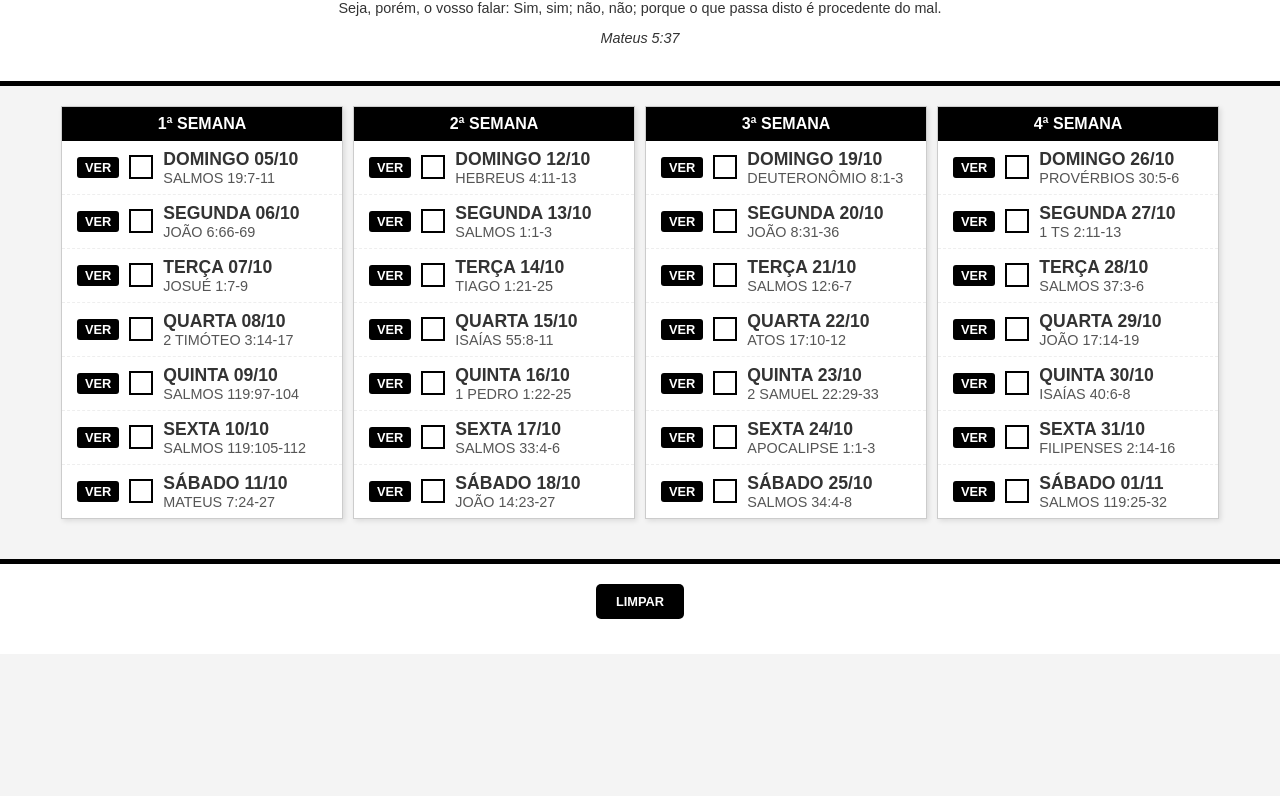
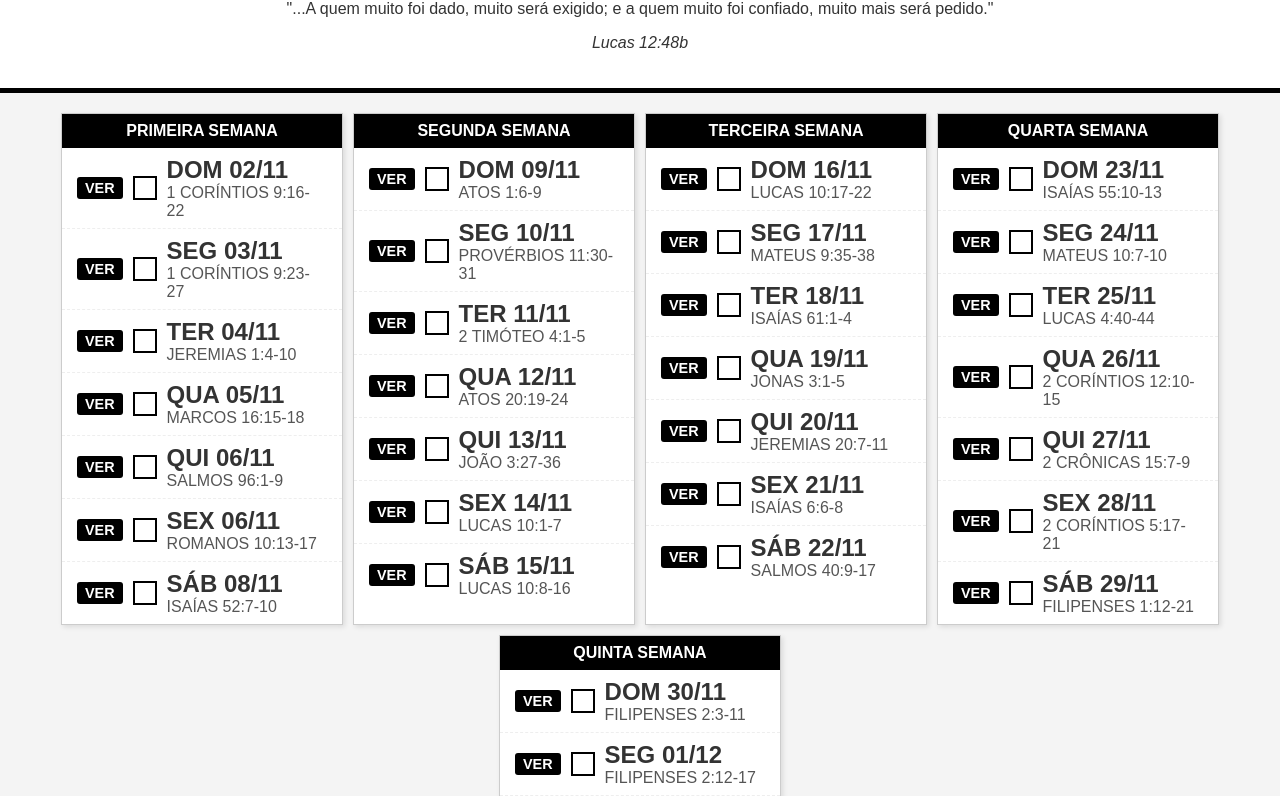
Before and after one commit to alefeufei/LeituraBiblica, a plain HTML site: page index.html in a window 1280 px wide. Shown: the part 105-901 px from the top of the page. Before the commit the page ends 800 px from the top, so only its background shows below. Drawn offline with Linux system fonts and the light colour scheme; a web font is replaced by a local one.

Commit message:
mudança de versão com localstorage corrigido.

```diff
--- a/index.html
+++ b/index.html
@@ -3,7 +3,7 @@
 <head>
     <meta charset="UTF-8">
     <meta name="viewport" content="width=device-width, initial-scale=1.0">
-    <title>Mês da Palavra Honrada - Leitura Bíblica</title>
+    <title>Mês da Maior Responsabilidade - Leitura Bíblica</title>
     <link rel="stylesheet" href="styles.css">
     <link rel="preconnect" href="https://fonts.googleapis.com">
     <link rel="preconnect" href="https://fonts.gstatic.com" crossorigin>
@@ -21,9 +21,9 @@
 <body>
 
     <header>
-        <h1>MÊS DA <br> PALAVRA HONRADA</h1>
-        <p class="subtitle">Seja, porém, o vosso falar: Sim, sim; não, não; porque o que passa disto é procedente do mal.</p>
-        <p class="reference">Mateus 5:37</p>
+        <h1>MÊS DA MAIOR <br>RESPONSABILIDADE</h1>
+        <p class="subtitle">"...A quem muito foi dado, muito será exigido; e a quem muito foi confiado, muito mais será pedido."</p>
+        <p class="reference">Lucas 12:48b</p>
     </header>
 
     <main class="schedule-container">
@@ -33,6 +33,8 @@
         <button id="resetButton" class="reset-button">LIMPAR</button>
     </footer>
 
-    <script src="script.js"></script>
+    <!-- REMOVI A DUPLICAÇÃO - Agora carrega apenas UMA vez com versão -->
+    <script src="script.js?v=1.0.2"></script>
+
 </body>
 </html>
--- a/script.js
+++ b/script.js
@@ -1,134 +1,182 @@
-document.addEventListener('DOMContentLoaded', () => {
+// Versão do código - aumente este número quando fizer alterações
+const CODE_VERSION = "1.0.2";
+
+document.addEventListener("DOMContentLoaded", () => {
   const scheduleData = [
-        // 1ª SEMANA
-        { dia: "DOMINGO 05/10", leitura: "SALMOS 19:7-11" },
-        { dia: "SEGUNDA 06/10", leitura: "JOÃO 6:66-69" },
-        { dia: "TERÇA 07/10", leitura: "JOSUÉ 1:7-9" },
-        { dia: "QUARTA 08/10", leitura: "2 TIMÓTEO 3:14-17" },
-        { dia: "QUINTA 09/10", leitura: "SALMOS 119:97-104" },
-        { dia: "SEXTA 10/10", leitura: "SALMOS 119:105-112" },
-        { dia: "SÁBADO 11/10", leitura: "MATEUS 7:24-27" },
+    // PRIMEIRA SEMANA
+    { dia: "DOM 02/11", leitura: "1 CORÍNTIOS 9:16-22" },
+    { dia: "SEG 03/11", leitura: "1 CORÍNTIOS 9:23-27" },
+    { dia: "TER 04/11", leitura: "JEREMIAS 1:4-10" },
+    { dia: "QUA 05/11", leitura: "MARCOS 16:15-18" },
+    { dia: "QUI 06/11", leitura: "SALMOS 96:1-9" },
+    { dia: "SEX 06/11", leitura: "ROMANOS 10:13-17" },
+    { dia: "SÁB 08/11", leitura: "ISAÍAS 52:7-10" },
 
-        // 2ª SEMANA
-        { dia: "DOMINGO 12/10", leitura: "HEBREUS 4:11-13" },
-        { dia: "SEGUNDA 13/10", leitura: "SALMOS 1:1-3" },
-        { dia: "TERÇA 14/10", leitura: "TIAGO 1:21-25" },
-        { dia: "QUARTA 15/10", leitura: "ISAÍAS 55:8-11" },
-        { dia: "QUINTA 16/10", leitura: "1 PEDRO 1:22-25" },
-        { dia: "SEXTA 17/10", leitura: "SALMOS 33:4-6" },
-        { dia: "SÁBADO 18/10", leitura: "JOÃO 14:23-27" },
+    // SEGUNDA SEMANA
+    { dia: "DOM 09/11", leitura: "ATOS 1:6-9" },
+    { dia: "SEG 10/11", leitura: "PROVÉRBIOS 11:30-31" },
+    { dia: "TER 11/11", leitura: "2 TIMÓTEO 4:1-5" },
+    { dia: "QUA 12/11", leitura: "ATOS 20:19-24" },
+    { dia: "QUI 13/11", leitura: "JOÃO 3:27-36" },
+    { dia: "SEX 14/11", leitura: "LUCAS 10:1-7" },
+    { dia: "SÁB 15/11", leitura: "LUCAS 10:8-16" },
 
-        // 3ª SEMANA
-        { dia: "DOMINGO 19/10", leitura: "DEUTERONÔMIO 8:1-3" },
-        { dia: "SEGUNDA 20/10", leitura: "JOÃO 8:31-36" },
-        { dia: "TERÇA 21/10", leitura: "SALMOS 12:6-7" },
-        { dia: "QUARTA 22/10", leitura: "ATOS 17:10-12" },
-        { dia: "QUINTA 23/10", leitura: "2 SAMUEL 22:29-33" },
-        { dia: "SEXTA 24/10", leitura: "APOCALIPSE 1:1-3" },
-        { dia: "SÁBADO 25/10", leitura: "SALMOS 34:4-8" },
+    // TERCEIRA SEMANA
+    { dia: "DOM 16/11", leitura: "LUCAS 10:17-22" },
+    { dia: "SEG 17/11", leitura: "MATEUS 9:35-38" },
+    { dia: "TER 18/11", leitura: "ISAÍAS 61:1-4" },
+    { dia: "QUA 19/11", leitura: "JONAS 3:1-5" },
+    { dia: "QUI 20/11", leitura: "JEREMIAS 20:7-11" },
+    { dia: "SEX 21/11", leitura: "ISAÍAS 6:6-8" },
+    { dia: "SÁB 22/11", leitura: "SALMOS 40:9-17" },
 
-        // 4ª SEMANA
-        { dia: "DOMINGO 26/10", leitura: "PROVÉRBIOS 30:5-6" },
-        { dia: "SEGUNDA 27/10", leitura: "1 TS 2:11-13" },
-        { dia: "TERÇA 28/10", leitura: "SALMOS 37:3-6" },
-        { dia: "QUARTA 29/10", leitura: "JOÃO 17:14-19" },
-        { dia: "QUINTA 30/10", leitura: "ISAÍAS 40:6-8" },
-        { dia: "SEXTA 31/10", leitura: "FILIPENSES 2:14-16" },
-        { dia: "SÁBADO 01/11", leitura: "SALMOS 119:25-32" }
+    // QUARTA SEMANA
+    { dia: "DOM 23/11", leitura: "ISAÍAS 55:10-13" },
+    { dia: "SEG 24/11", leitura: "MATEUS 10:7-10" },
+    { dia: "TER 25/11", leitura: "LUCAS 4:40-44" },
+    { dia: "QUA 26/11", leitura: "2 CORÍNTIOS 12:10-15" },
+    { dia: "QUI 27/11", leitura: "2 CRÔNICAS 15:7-9" },
+    { dia: "SEX 28/11", leitura: "2 CORÍNTIOS 5:17-21" },
+    { dia: "SÁB 29/11", leitura: "FILIPENSES 1:12-21" },
+
+    // QUINTA SEMANA
+    { dia: "DOM 30/11", leitura: "FILIPENSES 2:3-11" },
+    { dia: "SEG 01/12", leitura: "FILIPENSES 2:12-17" },
+    { dia: "TER 02/12", leitura: "MARCOS 1:17-27" },
+    { dia: "QUA 03/12", leitura: "ATOS 8:4-8" },
+    { dia: "QUI 04/12", leitura: "JOÃO 20:19-23" },
+    { dia: "SEX 05/12", leitura: "MATEUS 28:16-20" },
+    { dia: "SÁB 06/12", leitura: "1 PEDRO 3:11-17" },
   ];
 
-    const container = document.querySelector('.schedule-container');
-    const resetButton = document.getElementById('resetButton');
-    const checkedReadings = JSON.parse(localStorage.getItem('checkedReadings')) || {};
+  const container = document.querySelector(".schedule-container");
+  const resetButton = document.getElementById("resetButton");
+
+  // Verificar versão e limpar dados antigos se necessário
+  const storedVersion = localStorage.getItem("codeVersion");
+  if (storedVersion !== CODE_VERSION) {
+    console.log(
+      "Nova versão detectada. Atualizando de",
+      storedVersion,
+      "para",
+      CODE_VERSION
+    );
+    localStorage.setItem("codeVersion", CODE_VERSION);
+    // Mantém as leituras marcadas mesmo com nova versão
+  }
+
+  // Carrega as leituras marcadas do localStorage
+  let checkedReadings =
+    JSON.parse(localStorage.getItem("checkedReadings")) || {};
 
   /**
    * Função para renderizar as semanas e dias
    */
   function renderSchedule() {
-        container.innerHTML = '';
-        const weeks = [1, 2, 3, 4];
+    container.innerHTML = "";
+    const weeks = [
+      { title: "PRIMEIRA SEMANA", start: 0 },
+      { title: "SEGUNDA SEMANA", start: 7 },
+      { title: "TERCEIRA SEMANA", start: 14 },
+      { title: "QUARTA SEMANA", start: 21 },
+      { title: "QUINTA SEMANA", start: 28 },
+    ];
 
-        weeks.forEach(weekIndex => {
-            const weekElement = document.createElement('div');
-            weekElement.className = 'week';
+    weeks.forEach((week) => {
+      const weekElement = document.createElement("div");
+      weekElement.className = "week";
 
-            const title = document.createElement('div');
-            title.className = 'week-title';
-            title.textContent = `${weekIndex}ª SEMANA`;
+      const title = document.createElement("div");
+      title.className = "week-title";
+      title.textContent = week.title;
       weekElement.appendChild(title);
 
-            // Calcula o índice inicial e final para esta semana (7 dias por semana)
-            const startIndex = (weekIndex - 1) * 7;
-            const weekDays = scheduleData.slice(startIndex, startIndex + 7);
+      const weekDays = scheduleData.slice(week.start, week.start + 7);
 
       weekDays.forEach((item, dayIndex) => {
-                const globalIndex = startIndex + dayIndex;
-                const itemId = `day-${globalIndex}`; // ID único para cada item
+        const globalIndex = week.start + dayIndex;
+        const itemId = `day-${globalIndex}`;
 
-                const dayItem = document.createElement('div');
-                dayItem.className = 'day-item';
+        const dayItem = document.createElement("div");
+        dayItem.className = "day-item";
         dayItem.dataset.id = itemId;
 
-                const checkbox = document.createElement('div');
-                checkbox.className = 'checkbox';
+        const checkbox = document.createElement("div");
+        checkbox.className = "checkbox";
         checkbox.dataset.id = itemId;
 
-                const dayInfo = document.createElement('div');
-                dayInfo.className = 'day-info';
+        const dayInfo = document.createElement("div");
+        dayInfo.className = "day-info";
 
-                const dayStrong = document.createElement('strong');
+        const dayStrong = document.createElement("strong");
         dayStrong.textContent = item.dia;
 
-                const readingSpan = document.createElement('span');
+        const readingSpan = document.createElement("span");
         readingSpan.textContent = item.leitura;
 
-                // Criando o botão "VER" para abrir o versículo
-                const verButton = document.createElement('button');
-                verButton.textContent = 'VER';
-                verButton.className = 'ver-button';
-                verButton.addEventListener('click', (e) => {
-                    e.stopPropagation(); // Evita que o evento de clique propague para o dayItem
-                    const versiculo = item.leitura;
+        const verButton = document.createElement("button");
+        verButton.textContent = "VER";
+        verButton.className = "ver-button";
+        verButton.addEventListener("click", (e) => {
+          e.stopPropagation();
+          const url = generateBibleUrl(item.leitura);
+          window.open(url, "_blank");
+        });
 
-                    // Mapeamento correto dos nomes dos livros
+        dayInfo.appendChild(dayStrong);
+        dayInfo.appendChild(readingSpan);
+
+        dayItem.appendChild(verButton);
+        dayItem.appendChild(checkbox);
+        dayItem.appendChild(dayInfo);
+        weekElement.appendChild(dayItem);
+
+        if (checkedReadings[itemId]) {
+          checkbox.classList.add("checked");
+        }
+
+        dayItem.addEventListener("click", toggleCheck);
+      });
+
+      container.appendChild(weekElement);
+    });
+  }
+
+  /**
+   * Função para gerar a URL da Bíblia Online
+   */
+  function generateBibleUrl(versiculo) {
     const livrosMap = {
-                        'JOÃO': 'jo',
-                        'JOSUÉ': 'js',
-                        'TIMÓTEO': 'tm',
-                        'DEUTERONÔMIO': 'dt',
-                        'ISAÍAS': 'is',
-                        'SALMOS': 'sl',
-                        'MATEUS': 'mt',
-                        'HEBREUS': 'hb',
-                        'TIAGO': 'tg',
-                        'PEDRO': 'pe',
-                        'APOCALIPSE': 'ap',
-                        'SAMUEL': 'sm',
-                        'PROVÉRBIOS': 'pv',
-                        'TS': 'ts',
-                        'FILIPENSES': 'fp',
-                        'ATOS': 'atos'
+      CORÍNTIOS: "co",
+      JEREMIAS: "jr",
+      MARCOS: "mc",
+      SALMOS: "sl",
+      ROMANOS: "rm",
+      ISAÍAS: "is",
+      ATOS: "at",
+      PROVÉRBIOS: "pv",
+      TIMÓTEO: "tm",
+      JOÃO: "jo",
+      LUCAS: "lc",
+      MATEUS: "mt",
+      JONAS: "jn",
+      CRÔNICAS: "cr",
+      FILIPENSES: "fp",
+      PEDRO: "pe",
     };
 
-                    // Extrair o livro e o capítulo/versículo
-                    const partes = versiculo.split(' ');
+    const partes = versiculo.split(" ");
+    let numeroLivro = "";
     let livro = partes[0];
+    let offset = 1;
 
-                    // Verificar se há número antes do livro (ex: 1 PEDRO, 2 TIMÓTEO)
-                    let numeroLivro = '';
     if (!isNaN(parseInt(livro))) {
       numeroLivro = livro;
       livro = partes[1];
-
-                        // Remover os dois primeiros elementos (número e nome do livro)
-                        partes.splice(0, 2);
-                    } else {
-                        // Remover apenas o primeiro elemento (nome do livro)
-                        partes.splice(0, 1);
+      offset = 2;
     }
 
-                    // Encontrar o código correto do livro
-                    let codigoLivro = '';
+    let codigoLivro = "";
     for (const [nome, codigo] of Object.entries(livrosMap)) {
       if (livro.includes(nome)) {
         codigoLivro = numeroLivro + codigo;
@@ -136,82 +184,62 @@ document.addEventListener('DOMContentLoaded', () => {
       }
     }
 
-                    // Se não encontrou o código, usar o nome original
     if (!codigoLivro) {
-                        codigoLivro = numeroLivro ? numeroLivro + livro.toLowerCase() : livro.toLowerCase();
+      codigoLivro = numeroLivro
+        ? numeroLivro + livro.toLowerCase()
+        : livro.toLowerCase();
     }
 
-                    // Juntar o restante para formar o capítulo e versículo
-                    const capituloVersiculo = partes.join('');
+    const capituloVersiculo = partes.slice(offset).join("").toLowerCase();
 
-                    // Construir a URL final
-                    const url = `https://www.bibliaonline.com.br/acf/${codigoLivro}/${capituloVersiculo}`;
-
-                    // Abrir em nova aba
-                    window.open(url, '_blank');
-                });
-
-                dayInfo.appendChild(dayStrong);
-                dayInfo.appendChild(readingSpan);
-
-                // Adicionando os elementos na ordem: botão VER, checkbox, dayInfo
-                dayItem.appendChild(verButton);
-                dayItem.appendChild(checkbox);
-                dayItem.appendChild(dayInfo);
-                weekElement.appendChild(dayItem);
-
-                // Aplica a marcação se estiver salva
-                if (checkedReadings[itemId]) {
-                    checkbox.classList.add('checked');
-                }
-
-                // Adiciona o evento de clique
-                dayItem.addEventListener('click', toggleCheck);
-            });
-
-            container.appendChild(weekElement);
-        });
+    return `https://www.bibliaonline.com.br/nvi/${codigoLivro}/${capituloVersiculo}`;
   }
 
   /**
    * Função para marcar/desmarcar o item
-     * @param {Event} event
    */
   function toggleCheck(event) {
-        // Encontra o checkbox e o ID
     const item = event.currentTarget;
     const itemId = item.dataset.id;
-        const checkbox = item.querySelector('.checkbox');
+    const checkbox = item.querySelector(".checkbox");
 
-        // Alterna a classe e o estado no objeto
-        checkbox.classList.toggle('checked');
-        checkedReadings[itemId] = checkbox.classList.contains('checked');
+    checkbox.classList.toggle("checked");
+
+    // Atualiza o estado
+    if (checkbox.classList.contains("checked")) {
+      checkedReadings[itemId] = true;
+    } else {
+      delete checkedReadings[itemId];
+    }
 
     // Salva no localStorage
-        localStorage.setItem('checkedReadings', JSON.stringify(checkedReadings));
+    localStorage.setItem("checkedReadings", JSON.stringify(checkedReadings));
+    console.log("Salvando:", itemId, checkedReadings); // Debug
   }
 
   /**
    * Função para resetar todas as marcações
    */
   function resetReadings() {
-        if (confirm("Tem certeza que deseja limpar TODAS as marcações de leitura? Esta ação não pode ser desfeita.")) {
+    if (
+      confirm(
+        "Tem certeza que deseja limpar TODAS as marcações de leitura? Esta ação não pode ser desfeita."
+      )
+    ) {
       // Limpa o objeto e o localStorage
       for (const key in checkedReadings) {
         delete checkedReadings[key];
       }
-            localStorage.removeItem('checkedReadings');
+      localStorage.removeItem("checkedReadings");
 
-            // Remove a classe de todos os checkboxes na tela
-            document.querySelectorAll('.checkbox').forEach(box => {
-                box.classList.remove('checked');
+      document.querySelectorAll(".checkbox").forEach((box) => {
+        box.classList.remove("checked");
       });
 
       alert("Marcações resetadas com sucesso!");
     }
   }
 
-    // Inicializa a renderização e o botão de reset
   renderSchedule();
-    resetButton.addEventListener('click', resetReadings);
+  resetButton.addEventListener("click", resetReadings);
 });
--- a/styles.css
+++ b/styles.css
@@ -29,7 +29,7 @@ h1:first-line {
 
 .subtitle, .reference {
     margin-top: 10px;
-    font-size: 0.9em;
+    font-size: 1em;
 }
 
 .reference {
@@ -105,7 +105,7 @@ h1:first-line {
     padding: 3px 8px;
     margin-right: 10px;
     cursor: pointer;
-    font-size: 0.8em;
+    font-size: 0.9em;
     font-weight: bold;
     border-radius: 3px;
     text-transform: uppercase;
@@ -113,12 +113,12 @@ h1:first-line {
 
 .day-info strong {
     display: block;
-    font-size: 1.1em;
+    font-size: 1.5em;
 }
 
 .day-info span {
     display: block;
-    font-size: 0.9em;
+    font-size: 1em;
     color: #555;
 }
 
```
Lines whose indentation alone changed are shown as unchanged.
